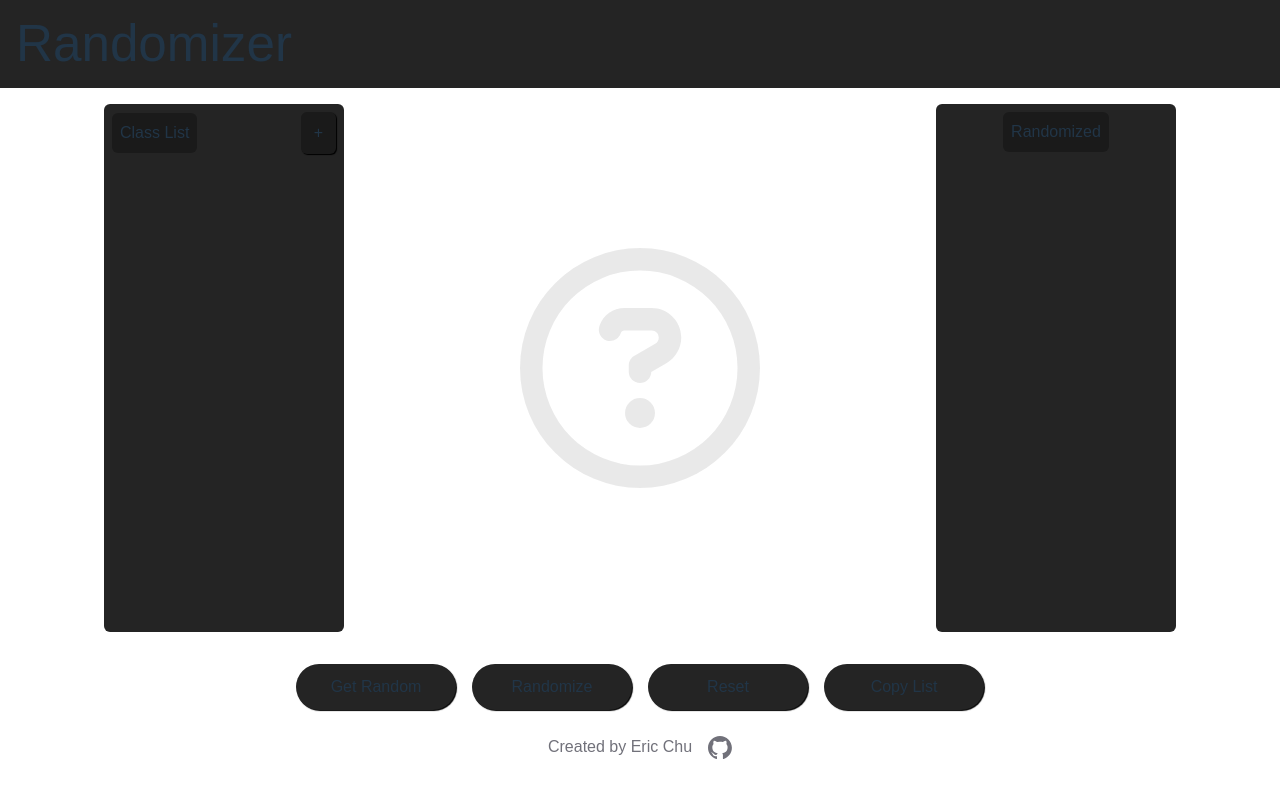
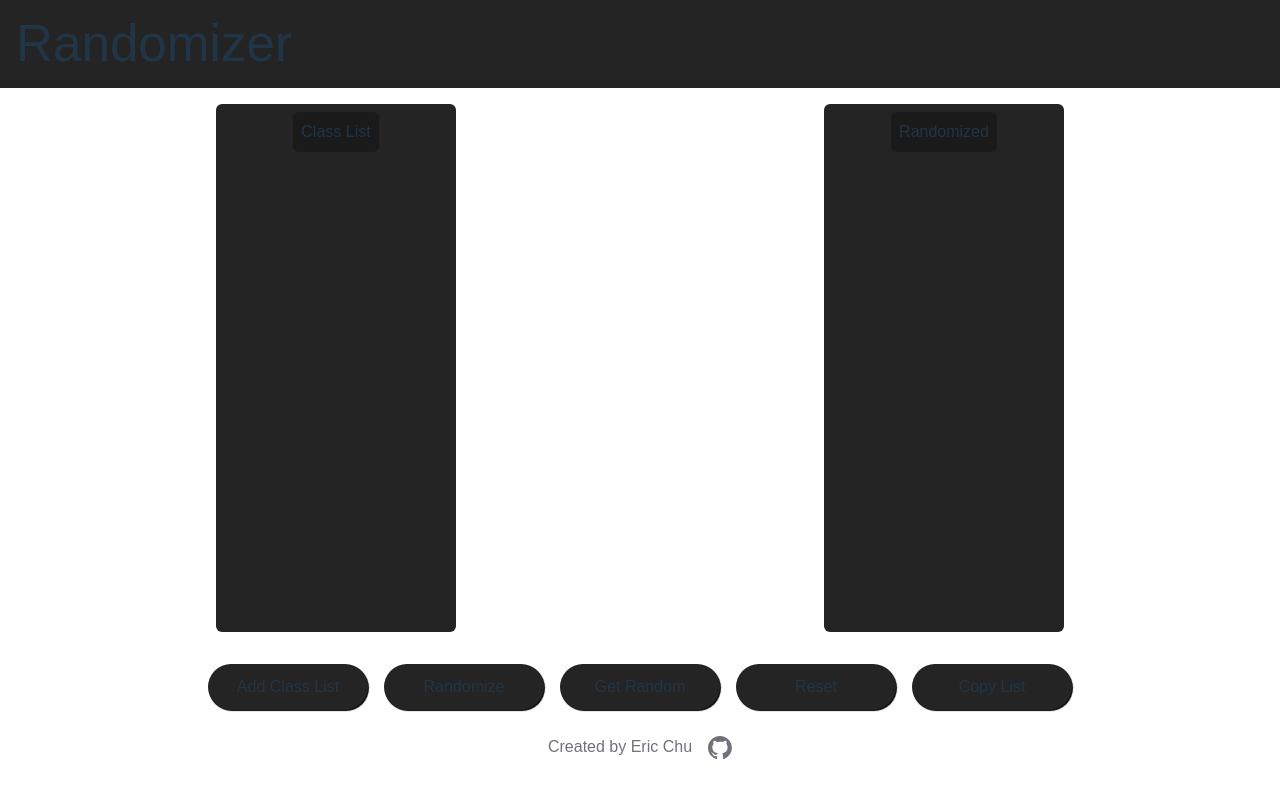
Before and after one commit to eric-k-chu/Randomizer, a React (Vite) app in the folder my-app/: page / in a window 1280 px wide. Built offline with nearby package versions, Linux system fonts and the light colour scheme; a web font is replaced by a local one.

Commit message:
using index for key since lists will never be edited unless the entire list is replaced

```diff
--- /dev/null
+++ b/my-app/src/Components/Card.tsx
@@ -0,0 +1,12 @@
+import { List } from './index'
+
+function Card({ title, listToDisplay }: { title: string, listToDisplay: string[]}) {
+  return (
+    <div className='w-60 flex flex-col items-center bg-dark-gray-1 p-2 rounded-md gap-y-4'>
+      <div className='bg-dark-gray-2 p-2 rounded-md'>{title}</div>
+      <List customList={listToDisplay} styles='text-center p-2 overflow-y-auto h-full w-full' />
+    </div>
+  )
+}
+
+export default Card
--- a/my-app/src/Components/List.tsx
+++ b/my-app/src/Components/List.tsx
@@ -1,8 +1,6 @@
-import React from 'react'
-
 function List({ customList, styles }: {customList: string[], styles?: string}) {
   return (
-    <ul className={styles}>{customList.map(n => <li key={React.useId()} className="animate-appear-in">{n}</li>)}</ul>
+    <ul className={styles}>{customList.map((n, i) => <li key={i} className="animate-appear-in">{n}</li>)}</ul>
   )
 }
 
--- a/my-app/src/Components/Modal.tsx
+++ b/my-app/src/Components/Modal.tsx
@@ -1,9 +1,30 @@
-function Popup({ popupText, isActive }: {popupText: string, isActive: Function}) {
-  return (
-    <div className='flex items-center justify-center absolute top-0 left-0 w-full h-full'>
-      <div className="btn-modal animate-appear-out bg-dark-gray-1" onAnimationEnd={() => isActive(false)}>{popupText}</div>
-    </div>
-  )
-}
+import React from 'react'
+import { Button } from '.'
 
-export default Popup
+function InsertForm({ isActive, onInsert, onCustomClick }: {isActive: Function, onInsert: Function, onCustomClick?: Function }) {
+    const textAreaID = React.useId();
+
+    function handleSubmit(e: React.FormEvent<HTMLFormElement>) {
+      e.preventDefault();
+      const textArea = document.querySelector('form')![0] as HTMLTextAreaElement;
+      onInsert(textArea.value.split('\n'));
+      isActive(false);
+    }
+
+    return (
+      <div className='flex flex-col items-center justify-center absolute top-0 left-0 w-full h-full z-50'>
+        <div className='w-72 h-[32rem] bg-dark-gray-1 p-2 rounded-md shadow-lg'>
+          <form method='post' onSubmit={handleSubmit} className='flex flex-col items-center justify-center h-[31rem] gap-y-4'>
+            <label htmlFor={textAreaID}>Type the names in your class.</label>
+            <textarea id={textAreaID} rows={15} className='resize-none bg-dark-gray-2'></textarea>
+            <div className='flex justify-between text-xs w-64 px-3'>
+              <Button text='Close' onCustomClick={() => isActive(false) } styles='bg-dark-gray-2'/>
+              <Button text='Insert' styles='bg-dark-gray-2' type='submit' onCustomClick={onCustomClick}/>
+            </div>
+          </form>
+        </div>
+      </div>
+    )
+  }
+
+  export default InsertForm
--- a/my-app/src/Components/ModalForms.tsx
+++ /dev/null
@@ -1,30 +0,0 @@
-import React from 'react'
-import { Button } from '../Components'
-
-function InsertForm({ isActive, onInsert }: {isActive: Function, onInsert: Function }) {
-    const textAreaID = React.useId();
-
-    function handleSubmit(e: React.FormEvent<HTMLFormElement>) {
-      e.preventDefault();
-      const textArea = document.querySelector('form')![0] as HTMLTextAreaElement;
-      onInsert(textArea.value.split('\n'));
-      isActive(false);
-    }
-
-    return (
-      <div className='flex flex-col items-center justify-center absolute top-0 left-0 w-full h-full z-50'>
-        <div className='w-72 h-[32rem] bg-dark-gray-1 p-2 rounded-md shadow-lg'>
-          <form method='post' onSubmit={handleSubmit} className='flex flex-col items-center justify-center h-[31rem] gap-y-4'>
-            <label htmlFor={textAreaID}>Type the names in your class.</label>
-            <textarea id={textAreaID} rows={15} className='resize-none bg-dark-gray-2'></textarea>
-            <div className='flex justify-between text-xs w-64 px-3'>
-              <Button text='Close' onCustomClick={() => isActive(false) } styles='bg-dark-gray-2'/>
-              <Button text='Insert' styles='bg-dark-gray-2' type='submit' />
-            </div>
-          </form>
-        </div>
-      </div>
-    )
-  }
-
-  export default InsertForm
--- a/my-app/src/Layout/Body.tsx
+++ b/my-app/src/Layout/Body.tsx
@@ -1,12 +1,10 @@
-import { Button, List, Popup, InsertForm } from '../Components'
+import { Button, InsertForm, Card } from '../Components'
 import { useState } from 'react';
-import questionIcon from '../assets/circle-question-regular.svg'
 
 function Body() {
   const [classList, setClassList] = useState<string[]>([]);
   const [list, setList] = useState<string[]>([]);
   const [classListCopy, setClassListCopy] = useState<string[]>([]);
-  const [showPopup, setShowPopup] = useState(false);
   const [showModal, setShowModal] = useState(false);
   const [showRandomName, setShowRandomName] = useState("");
 
@@ -19,24 +17,33 @@ function Body() {
       if (list.length === 0) {
         setList(classList.map(n => n));
       }
+    } else {
+      alert('You have no students in the class list getRando.');
     }
   }
 
   function handleCopyList(): void {
+    if (classList.length > 0) {
       const copiedText = classListCopy.join('\n');
       navigator.clipboard.writeText(copiedText);
-    setShowPopup(true);
+      alert('Copied to clipboard.');
+    } else {
+      alert('You have no students in the class list copy.');
+    }
   }
 
   function handleReset(): void {
+    if (classList.length > 0) {
       setClassList([]);
       setList([]);
       setClassListCopy([]);
       setShowRandomName("");
+    } else {
+      alert('You have no students in the class list reset.');
+    }
   }
 
   function handleInsertClassList(insertList: string[]) {
-    handleReset();
     setClassList(insertList.map(n => n));
     setList(insertList.map(n => n));
   }
@@ -51,36 +58,28 @@ function Body() {
         copyList.splice(randIndex, 1);
       }
       setClassListCopy(randomList);
+    } else {
+      alert('You have no students in the class list genrando.');
     }
   }
 
   return (
     <div className='container mx-auto basis-10/12'>
 
-      {showPopup && <Popup popupText="Copied to clipboard." isActive={setShowPopup}/>}
-      {showModal && <InsertForm isActive={setShowModal} onInsert={handleInsertClassList}/>}
+      {showModal && <InsertForm isActive={setShowModal} onInsert={handleInsertClassList} />}
 
-      <div className='flex justify-around p-4 h-[35rem]'>
-        <div className='w-60 flex flex-col items-center bg-dark-gray-1 p-2 rounded-md gap-y-4'>
-          <div className='flex justify-between items-center w-full'>
-            <div className='bg-dark-gray-2 p-2 rounded-md'>Class List</div>
-            <Button text="+" onCustomClick={() => setShowModal(true)} styles='rounded-md bg-dark-gray-2 p-2 px-3' />
+      <div className='flex justify-center p-4 h-[35rem] gap-x-16'>
+        <Card title='Class List' listToDisplay={classList}/>
+        <div className='w-60 flex flex-col items-center justify-center gap-y-4'>
+          <p className=' w-full h-16 text-center'>{showRandomName}</p>
         </div>
-          <List customList={classList} styles='text-center p-2 overflow-y-auto h-full w-full' />
-        </div>
-        <div className='w-60 flex flex-col items-center justify-center w-56'>
-          <img src={questionIcon} alt="Question Mark Icon" className='animate-pulse'/>
-          <p className='animate-appear-in'>{showRandomName}</p>
-        </div>
-        <div className='w-60 flex flex-col items-center bg-dark-gray-1 p-2 rounded-md gap-y-4'>
-          <div className='bg-dark-gray-2 p-2 rounded-md'>Randomized</div>
-          <List customList={classListCopy} styles='text-center p-2' />
-        </div>
+        <Card title='Randomized' listToDisplay={classListCopy} />
       </div>
 
       <div className='flex justify-center p-4 gap-x-4 items-center'>
+        <Button text="Add Class List" onCustomClick={() => setShowModal(true)} styles='rounded-3xl w-40 bg-dark-gray-1'/>
+        <Button text="Randomize" onCustomClick={handleGenerateRandom} styles='rounded-3xl w-40 bg-dark-gray-1'/>
         <Button text="Get Random" onCustomClick={handleGetRandom} styles='rounded-3xl w-40 bg-dark-gray-1'/>
-        <Button text="Randomize" onCustomClick={handleGenerateRandom} styles='rounded-3xl w-40 bg-dark-gray-1'/>
         <Button text="Reset" onCustomClick={handleReset} styles='rounded-3xl w-40 bg-dark-gray-1'/>
         <Button text="Copy List" onCustomClick={handleCopyList} styles='rounded-3xl w-40 bg-dark-gray-1'/>
       </div>
--- a/my-app/tailwind.config.js
+++ b/my-app/tailwind.config.js
@@ -29,6 +29,9 @@ export default {
           '50%' : { opacity: '0.5'},
           '100%' : { opacity: '0' }
         }
+      },
+      backgroundImage: {
+        'logo': 'url("./src/assets/circle-question-regular.svg")'
       }
     },
   },
```
Also changed, not shown: my-app/src/Components/index.tsx (+4 -4 lines), my-app/src/assets/circle-question-regular.svg. Lines whose indentation alone changed are shown as unchanged.
